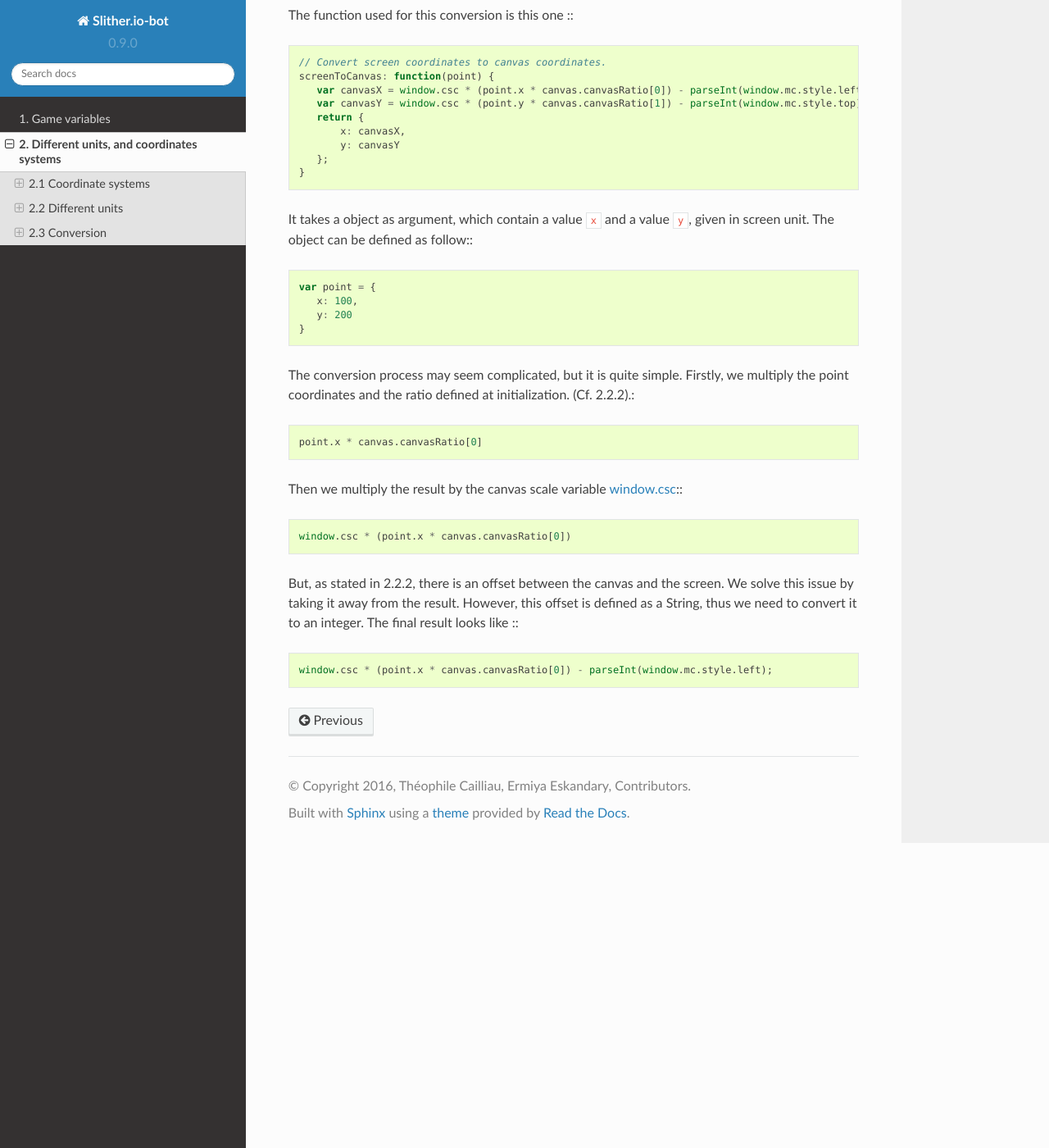
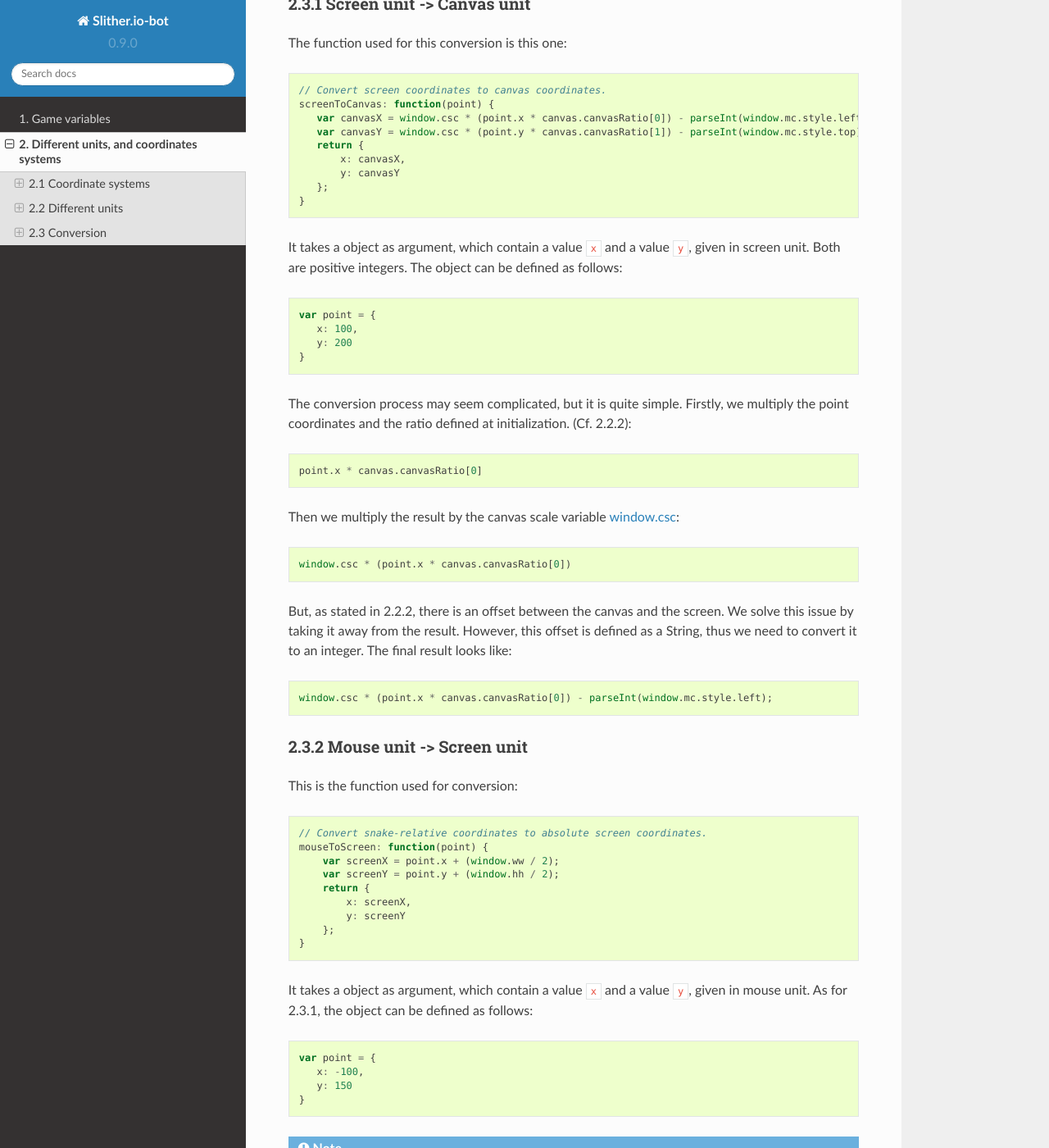
Before and after one commit to ermiyaeskandary/Slither.io-bot, a Sphinx documentation site: the page built from docs/conversion_algorithms.rst, in a window 1280 px wide and 1400 px high, scrolled down 3212 px. Shown: the whole window at 82% size. Built offline with Sphinx 7.4.7 and the Read the Docs theme 2.0.0, drawn with Linux system fonts in a browser that asks for light colours; some of the changed text lies outside the part shown.

Commit message:
Added Mouse -> Screen

```diff
--- a/docs/conversion_algorithms.rst
+++ b/docs/conversion_algorithms.rst
@@ -56,15 +56,15 @@ There are three main units used for the game. Some of them subdivide into others
 -----------------
 
 This is the unit used by the game for mouse input. Basically, they are cartesian coordinates, relative to the browther window. The origin can either be at the top left corner, starting at :math:`(0, 0)`, or the center of the window.
-.. note::
-    If the origin is the center, then the unit is called **Mouse unit**.
+
+.. note:: If the origin is the center, then the unit is called **Mouse unit**.
 
 2.2.2 Canvas unit
 -----------------
 
 This is the unit used by the canvas to draw every elements. As before, cartesian coordinates, origin is the top left corner or the canvas center, but the canvas element doesn't start at screen unit :math:`(0, 0)`. Instead, there is an offset relative to window size. Also, the canvas size has not much to do with window size.
 
-On initialization, an array containing the ratio between the canvas size and the window size is created. This ratio is stored inside ``canvasRatio[]``, which is defined as follow :::
+On initialization, an array containing the ratio between the canvas size and the window size is created. This ratio is stored inside ``canvasRatio[]``, which is defined as follows ::
 
     var canvasRatio = [window.mc.width / window.ww, window.mc.height /
         window.hh
@@ -85,7 +85,7 @@ Every part will have a title in the form ``Starting unit -> Result unit``
 2.3.1 Screen unit -> Canvas unit
 --------------------------------
 
-The function used for this conversion is this one :::
+The function used for this conversion is this one::
 
     // Convert screen coordinates to canvas coordinates.
     screenToCanvas: function(point) {
@@ -97,7 +97,7 @@ The function used for this conversion is this one :::
        };
     }
 
-It takes a object as argument, which contain a value ``x`` and a value ``y``, given in screen unit. The object can be defined as follow:::
+It takes a object as argument, which contain a value ``x`` and a value ``y``, given in screen unit. Both are positive integers. The object can be defined as follows::
 
     var point = {
        x: 100,
@@ -105,14 +105,40 @@ It takes a object as argument, which contain a value ``x`` and a value ``y``, gi
     }
 
 The conversion process may seem complicated, but it is quite simple.
-Firstly, we multiply the point coordinates and the ratio defined at initialization. (Cf. 2.2.2).::
+Firstly, we multiply the point coordinates and the ratio defined at initialization. (Cf. 2.2.2)::
 
     point.x * canvas.canvasRatio[0]
 
-Then we multiply the result by the canvas scale variable `window.csc <http://slitherio-bot.readthedocs.io/en/docs/game-variables.html>`_:::
+Then we multiply the result by the canvas scale variable `window.csc <http://slitherio-bot.readthedocs.io/en/docs/game-variables.html>`_::
 
     window.csc * (point.x * canvas.canvasRatio[0])
 
-But, as stated in 2.2.2, there is an offset between the canvas and the screen. We solve this issue by taking it away from the result. However, this offset is defined as a String, thus we need to convert it to an integer. The final result looks like :::
+But, as stated in 2.2.2, there is an offset between the canvas and the screen. We solve this issue by taking it away from the result. However, this offset is defined as a String, thus we need to convert it to an integer. The final result looks like::
 
     window.csc * (point.x * canvas.canvasRatio[0]) - parseInt(window.mc.style.left);
+
+2.3.2 Mouse unit -> Screen unit
+-------------------------------
+
+This is the function used for conversion::
+
+    // Convert snake-relative coordinates to absolute screen coordinates.
+    mouseToScreen: function(point) {
+        var screenX = point.x + (window.ww / 2);
+        var screenY = point.y + (window.hh / 2);
+        return {
+            x: screenX,
+            y: screenY
+        };
+    }
+
+It takes a object as argument, which contain a value ``x`` and a value ``y``, given in mouse unit. As for 2.3.1, the object can be defined as follows::
+
+    var point = {
+       x: -100,
+       y: 150
+    }
+
+.. note:: ``x`` and ``y`` can be negative, if they are on the left part of the screen, because the origin is the center.
+
+The conversion algorithm is simple, take the mouse coordinates, and add the coordinates of the screen's center.
```
